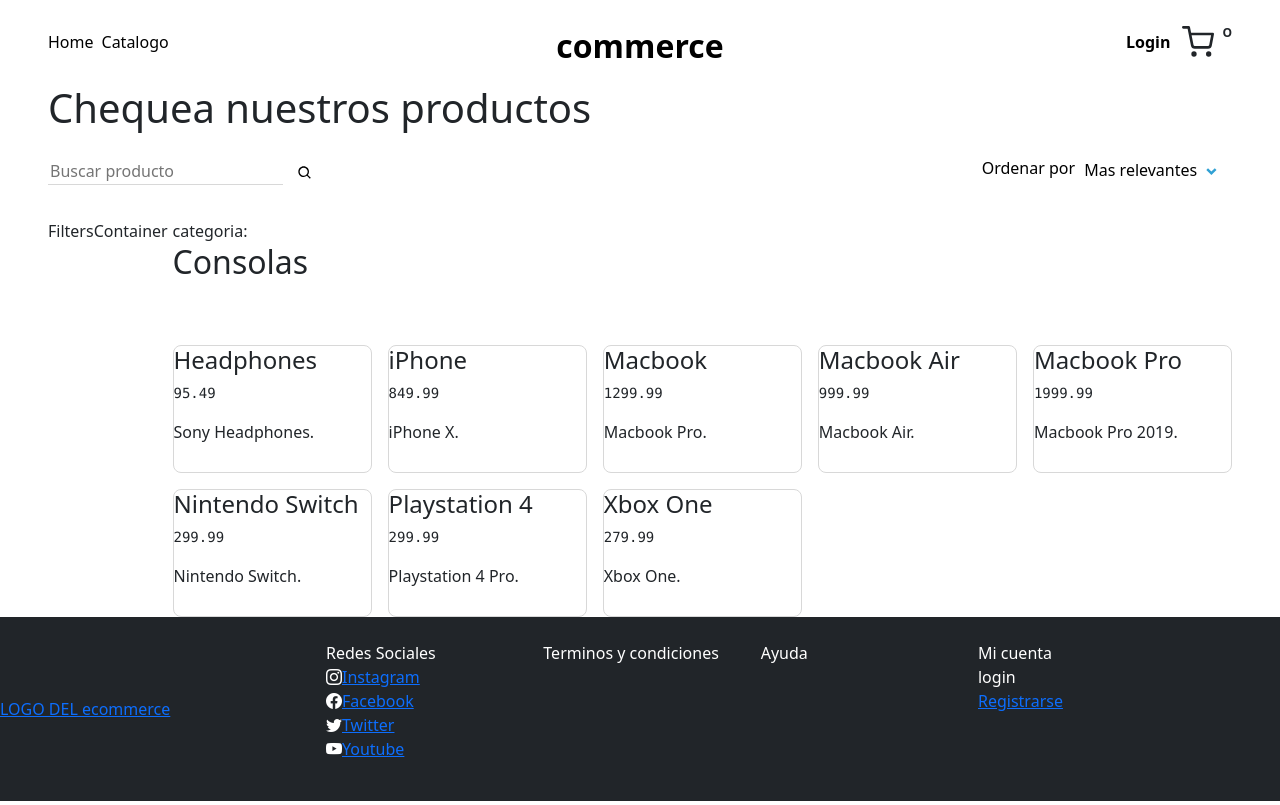
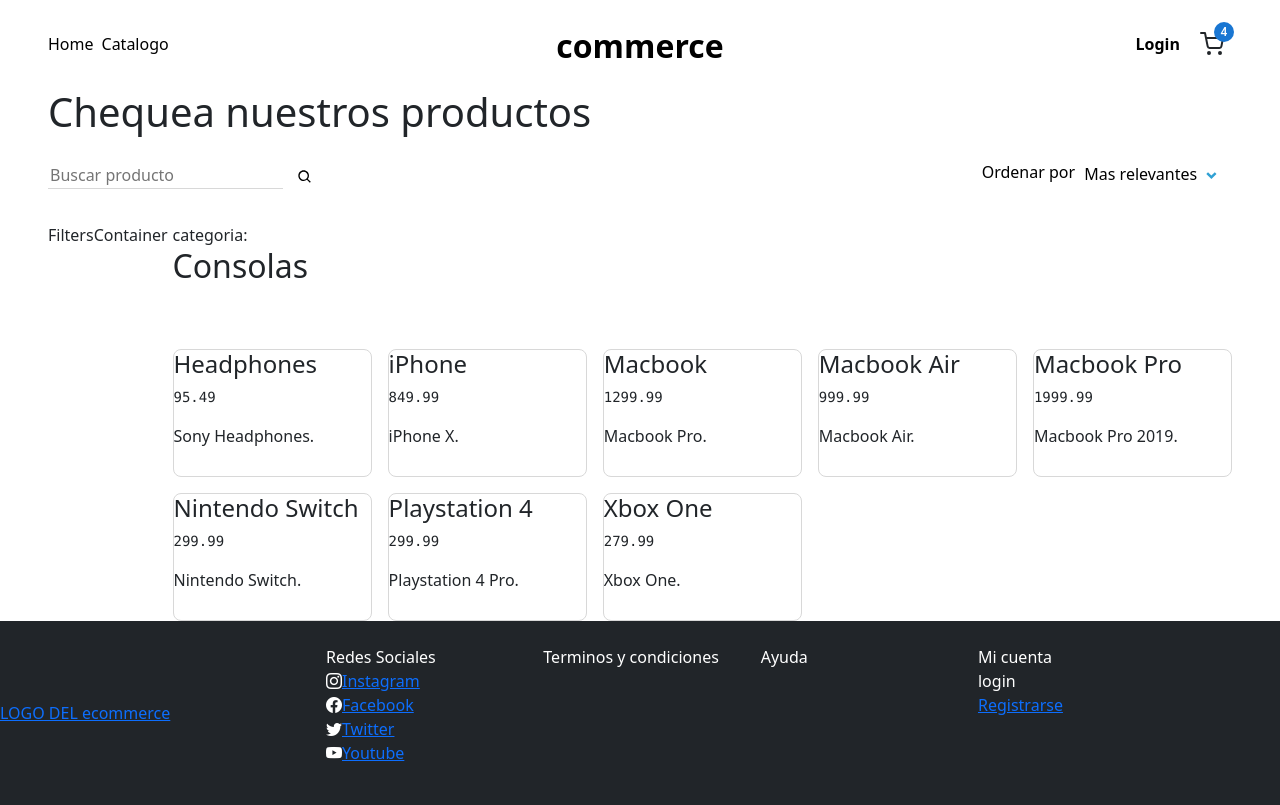
Before and after one commit to Gross-Franco/E-Commerce, a React (Create React App) app in the folder client/: page /catalogo in a window 1280 px wide. Built offline with nearby package versions, Linux system fonts and the light colour scheme.

Commit message:
cart new style, badge, and icon button style from material ui

```diff
--- a/client/src/components/Cart.jsx
+++ b/client/src/components/Cart.jsx
@@ -1,16 +1,15 @@
-import React from 'react';
-import { FiShoppingCart } from 'react-icons/fi';
+import React from "react";
+import { IconButton, Badge } from "@mui/material";
+import { FiShoppingCart } from "react-icons/fi";
 
 const Cart = () => {
-
   return (
-    <div className='cart-container'>
-        <FiShoppingCart className='cart-icon'/>
-        <div className='cart-count'>
-            O
-        </div>
-    </div>
-  )
-}
+    <IconButton aria-label="Show cart items" color="inherit">
+      <Badge badgeContent={4} color="primary">
+        <FiShoppingCart />
+      </Badge>
+    </IconButton>
+  );
+};
 
 export default Cart;
```
